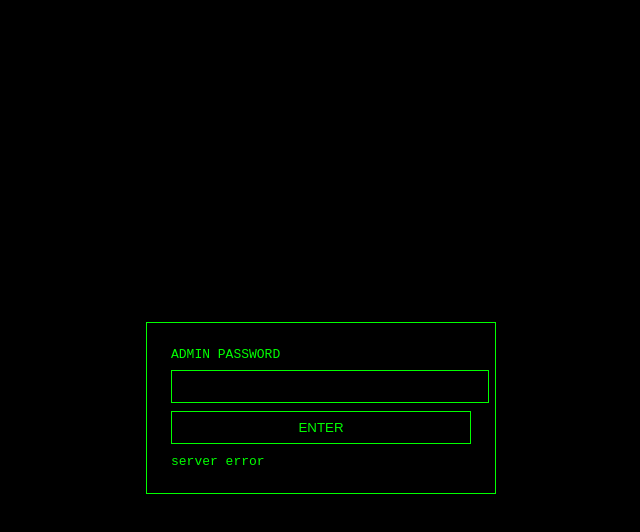
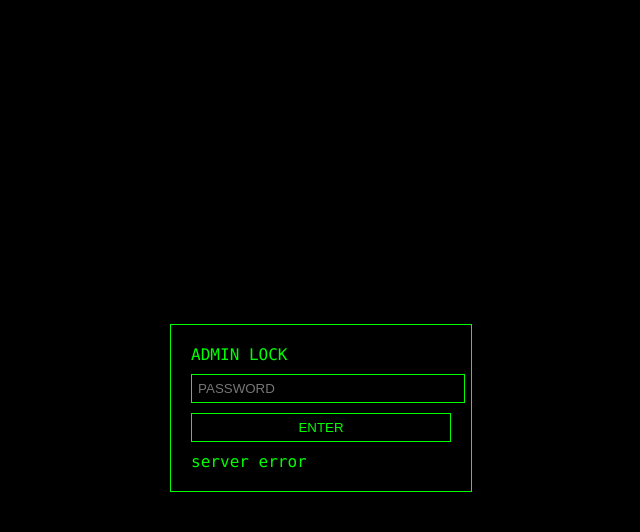
Before and after one commit to shinokuresatori/console-rep, a website: page public/dds/admin-lock.html in a window 1280 px wide. Both pictures are taken after a click on the button "ENTER". Shown: the whole page, without its empty margins (319-959 px from the left). Drawn offline with Linux system fonts and the light colour scheme; no server answers.

Commit message:
Update admin-lock.html

```diff
--- a/public/dds/admin-lock.html
+++ b/public/dds/admin-lock.html
@@ -3,82 +3,60 @@
 <head>
 <meta charset="utf-8">
 <title>ADMIN LOCK</title>
-<meta name="viewport" content="width=device-width, initial-scale=1">
-
 <style>
-body {
-  background: #000;
-  color: #0f0;
-  font-family: monospace;
-  display: flex;
-  align-items: center;
-  justify-content: center;
-  height: 100vh;
+body{
+  background:#000;
+  color:#0f0;
+  font-family:Consolas, monospace;
+  display:flex;
+  justify-content:center;
+  align-items:center;
+  height:100vh;
 }
-
-#box {
-  border: 1px solid #0f0;
-  padding: 24px;
-  width: 300px;
+.box{
+  border:1px solid #0f0;
+  padding:20px;
 }
-
-input, button {
-  width: 100%;
-  background: #000;
-  color: #0f0;
-  border: 1px solid #0f0;
-  padding: 8px;
-  margin-top: 8px;
+input,button{
+  background:#000;
+  border:1px solid #0f0;
+  color:#0f0;
+  padding:6px;
+  width:100%;
+  margin-top:10px;
 }
-
-button {
-  cursor: pointer;
-}
-
-#msg {
-  margin-top: 10px;
-  height: 1.2em;
+#msg{
+  margin-top:10px;
 }
 </style>
 </head>
+<body>
 
-<body>
-<div id="box">
-  <div>ADMIN PASSWORD</div>
-  <input id="pw" type="password" autocomplete="off">
+<div class="box">
+  <div>ADMIN LOCK</div>
+  <input id="pw" type="password" placeholder="PASSWORD">
   <button id="enter">ENTER</button>
-  <div id="msg"></div>
+  <div id="msg">signal forbidden.</div>
 </div>
 
 <script>
-const pwInput = document.getElementById("pw");
+const pw = document.getElementById("pw");
 const msg = document.getElementById("msg");
-const enterBtn = document.getElementById("enter");
+const btn = document.getElementById("enter");
 
-enterBtn.onclick = async () => {
+btn.onclick = async () => {
   msg.textContent = "checking...";
 
   try {
     const res = await fetch("/dds/api/admin-login", {
       method: "POST",
       headers: { "Content-Type": "application/json" },
-      body: JSON.stringify({ password: pwInput.value })
+      body: JSON.stringify({
+        password: pw.value   // ← ここが最重要
+      })
     });
 
-    if (!res.ok) {
-      msg.textContent = "server error";
-      return;
-    }
-
-    const text = await res.text();
-    let data;
-
-    try {
-      data = JSON.parse(text);
-    } catch {
-      msg.textContent = "invalid server response";
-      return;
-    }
+    const data = await res.json();
 
     if (data.ok) {
       localStorage.setItem("dds_admin_signal", "accepted");
@@ -87,14 +65,15 @@ enterBtn.onclick = async () => {
       msg.textContent = "invalid password";
     }
 
-  } catch (e) {
-    msg.textContent = "network error";
+  } catch {
+    msg.textContent = "server error";
   }
 };
 
-pwInput.addEventListener("keydown", e => {
-  if (e.key === "Enter") enterBtn.click();
+pw.addEventListener("keydown", e => {
+  if (e.key === "Enter") btn.click();
 });
 </script>
+
 </body>
 </html>
```
